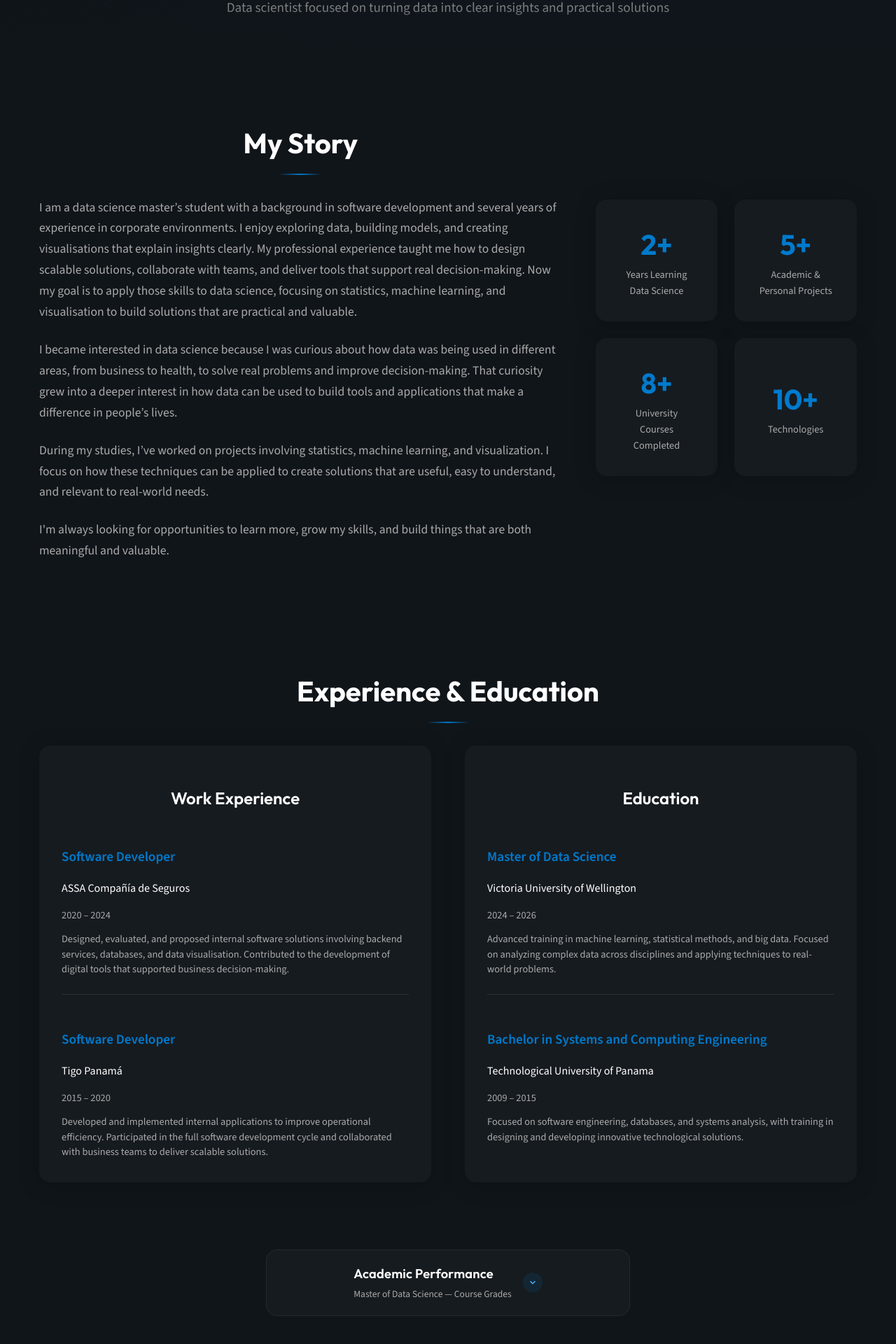
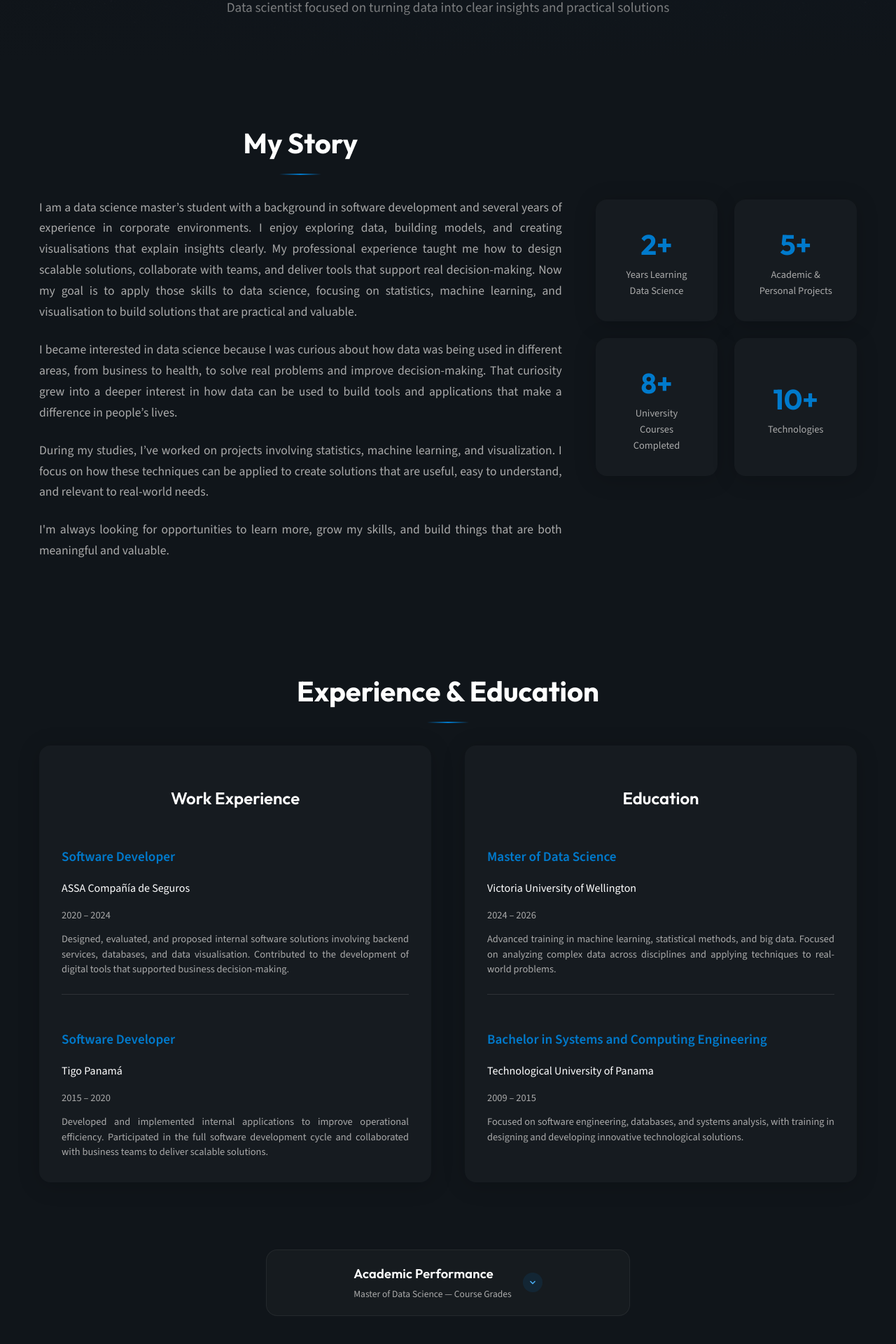
Before and after one commit to marcovietovega/portfolio, a Jekyll site: the page built from about.md, in a window 1280 px wide. Shown: the part 361-2281 px from the top of the page at 70% size. Built offline with Jekyll 4.4.1, drawn with Linux system fonts in a browser that asks for light colours.

Commit message:
fix: change text alignment to justify for better readability in about section

```diff
--- a/_sass/partials/_about.scss
+++ b/_sass/partials/_about.scss
@@ -47,7 +47,7 @@
 }
 
 .about-text p {
-  text-align: left;
+  text-align: justify;
   font-size: 1.1rem;
   line-height: 1.7;
   color: var(--color-text-muted);
@@ -159,6 +159,7 @@
   font-size: 0.9rem;
   color: var(--color-text-muted);
   line-height: 1.5;
+  text-align: justify;
   margin: 0;
 }
 
```
